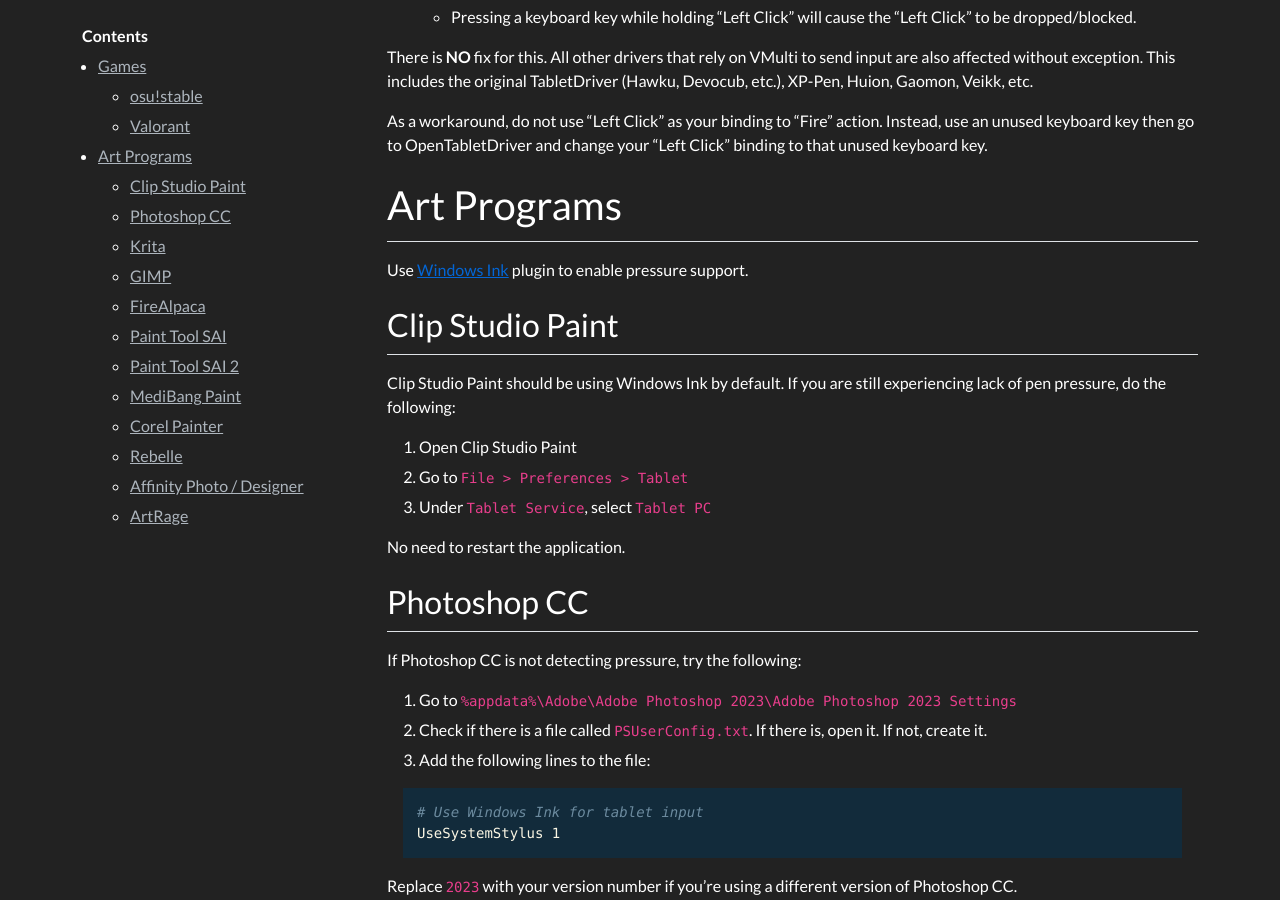
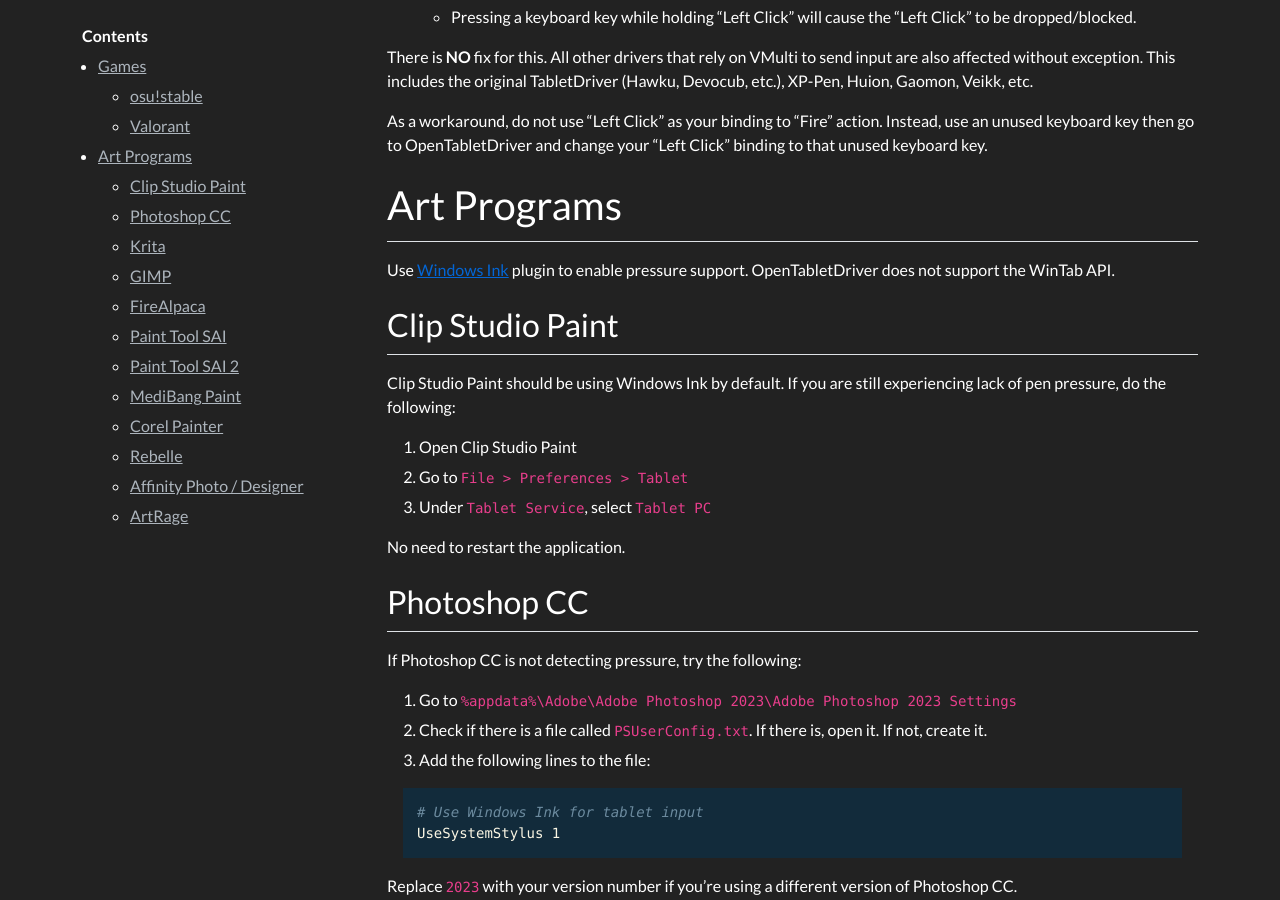
Before and after one commit to OpenTabletDriver/opentabletdriver.github.io, a Jekyll site: the page built from site/_wiki/FAQ/WindowsAppSpecific.md, in a window 1280 px wide and 900 px high, scrolled down 1314 px. Built offline with Jekyll 4.4.1, drawn with Linux system fonts in a browser that asks for light colours; nearby versions of some CDN libraries; comment, search, counter and statistics services are not loaded.

Commit message:
Wiki/WindowsAppSpecific: Specify WinTab API is not supported

```diff
--- a/site/_wiki/FAQ/WindowsAppSpecific.md
+++ b/site/_wiki/FAQ/WindowsAppSpecific.md
@@ -51,6 +51,7 @@ As a workaround, do not use "Left Click" as your binding to "Fire" action. Inste
 ## Art Programs
 
 Use [Windows Ink](https://github.com/X9VoiD/VoiDPlugins/wiki/WindowsInk) plugin to enable pressure support.
+OpenTabletDriver does not support the WinTab API.
 
 ### Clip Studio Paint
 
```
